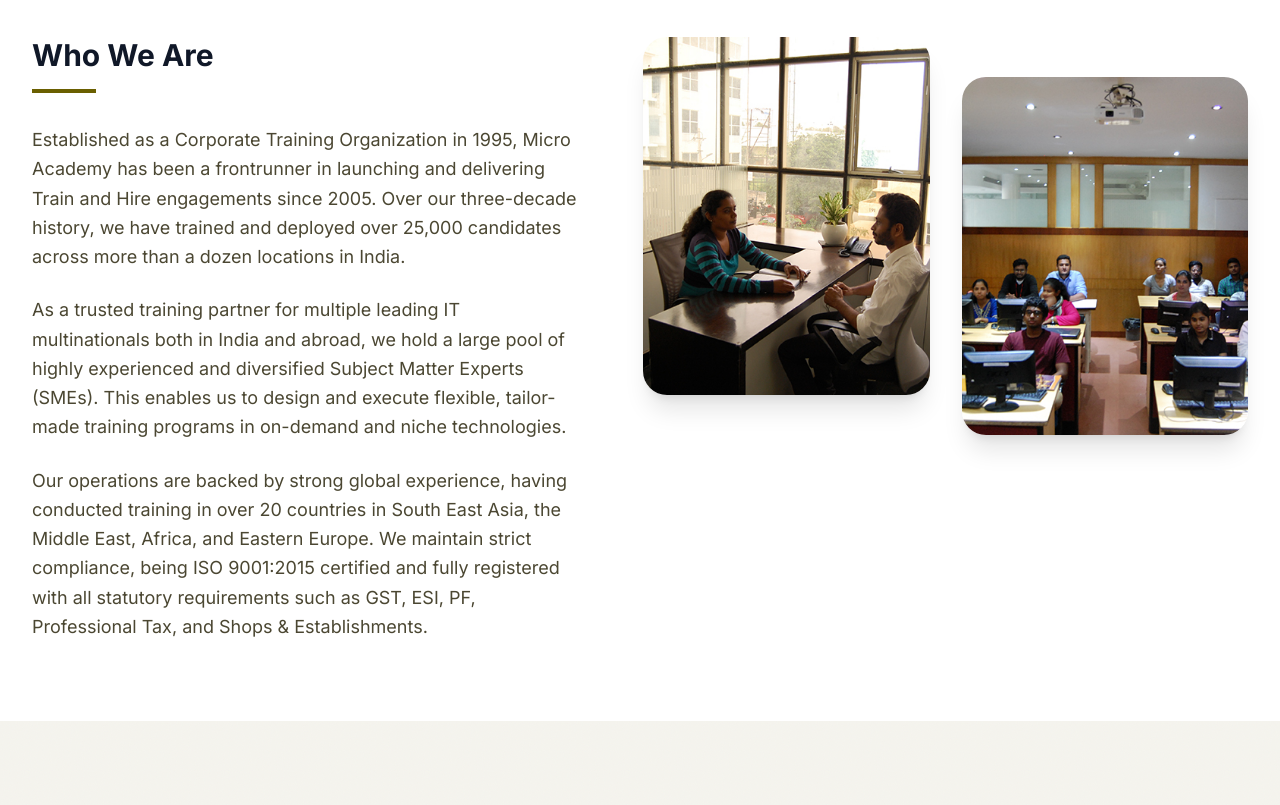
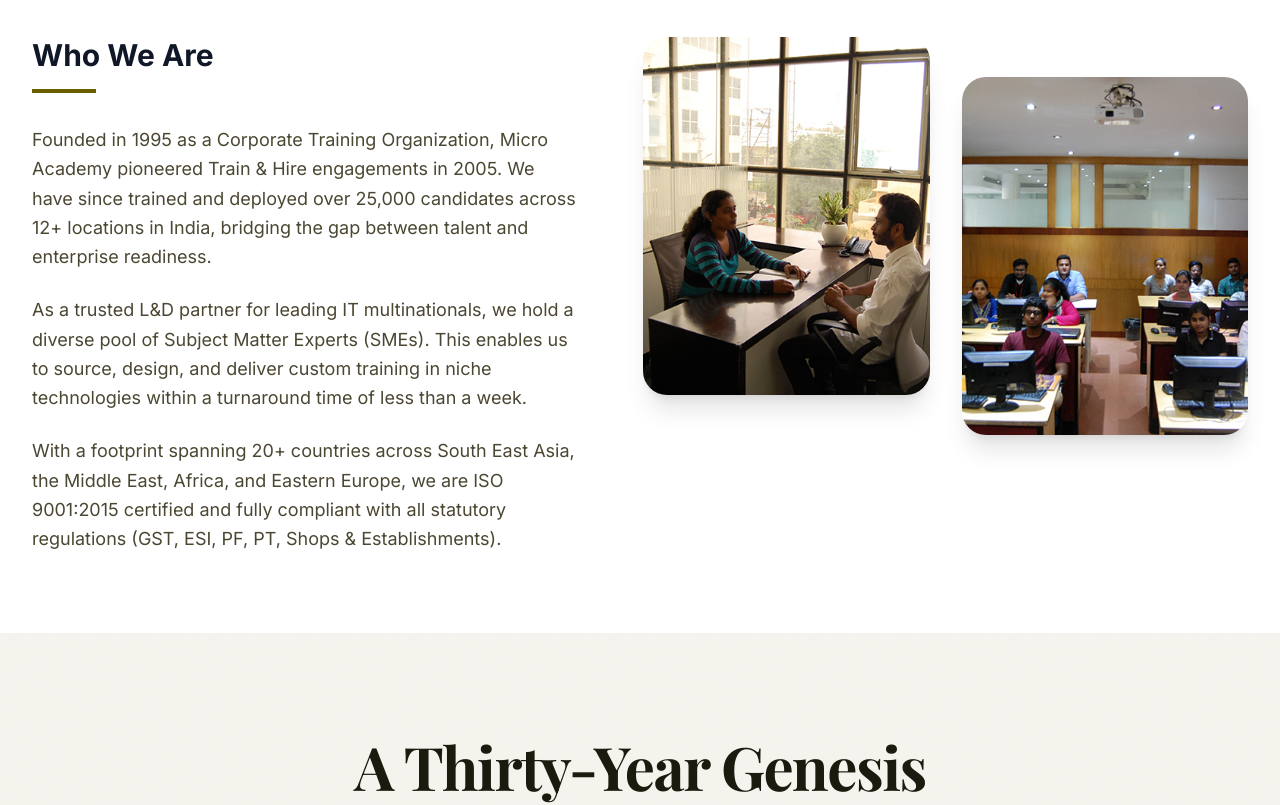
Before and after one commit to MicroWebsite/MicroAcademy-Website, a Next.js app: page /about in a window 1280 px wide. Shown: the part 820-1625 px from the top of the page. Built offline with nearby package versions, Linux system fonts and the light colour scheme; no server answers.

Commit message:
fix: update 'Who We Are' section with revised company history and training details

```diff
--- a/app/data/whoAreWeData.ts
+++ b/app/data/whoAreWeData.ts
@@ -10,9 +10,9 @@
 export const whoAreWeData: WhoAreWeData = {
   heading: "Who We Are",
   paragraphs: [
-    "Established as a Corporate Training Organization in 1995, Micro Academy has been a frontrunner in launching and delivering Train and Hire engagements since 2005. Over our three-decade history, we have trained and deployed over 25,000 candidates across more than a dozen locations in India.",
-    "As a trusted training partner for multiple leading IT multinationals both in India and abroad, we hold a large pool of highly experienced and diversified Subject Matter Experts (SMEs). This enables us to design and execute flexible, tailor-made training programs in on-demand and niche technologies.",
-    "Our operations are backed by strong global experience, having conducted training in over 20 countries in South East Asia, the Middle East, Africa, and Eastern Europe. We maintain strict compliance, being ISO 9001:2015 certified and fully registered with all statutory requirements such as GST, ESI, PF, Professional Tax, and Shops & Establishments.",
+    "Founded in 1995 as a Corporate Training Organization, Micro Academy pioneered Train & Hire engagements in 2005. We have since trained and deployed over 25,000 candidates across 12+ locations in India, bridging the gap between talent and enterprise readiness.",
+    "As a trusted L&D partner for leading IT multinationals, we hold a diverse pool of Subject Matter Experts (SMEs). This enables us to source, design, and deliver custom training in niche technologies within a turnaround time of less than a week.",
+    "With a footprint spanning 20+ countries across South East Asia, the Middle East, Africa, and Eastern Europe, we are ISO 9001:2015 certified and fully compliant with all statutory regulations (GST, ESI, PF, PT, Shops & Establishments).",
   ],
   images: [
     {
```
